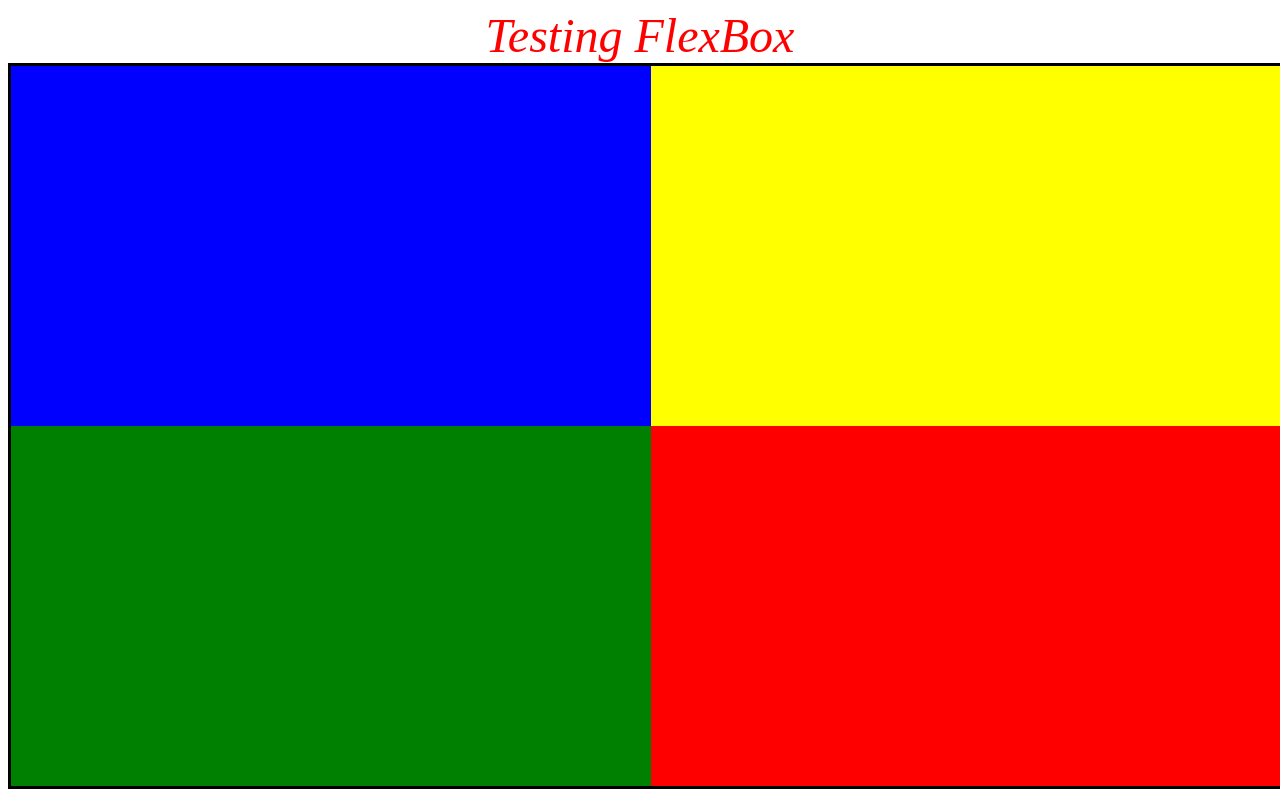
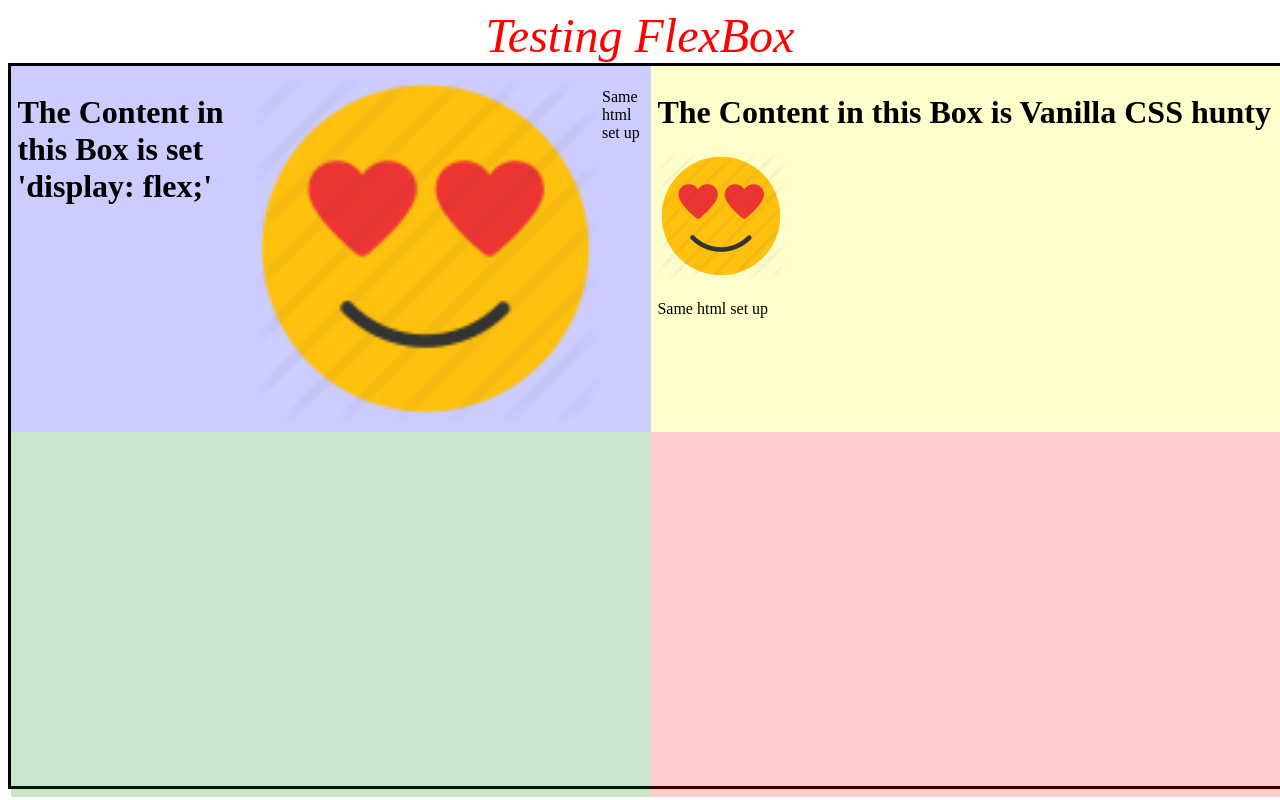
Before and after one commit to twinklefingers/flexbox_tests, a plain HTML site: page index.html in a window 1280 px wide. Drawn offline with Linux system fonts and the light colour scheme.

Commit message:
implimenting display: flex;

```diff
--- a/index.html
+++ b/index.html
@@ -15,8 +15,14 @@
     <header>Testing FlexBox</header>
     <div class="container">
         <div class="box top-right">
+          <h1>The Content in this Box is Vanilla CSS hunty</h1>
+          <img src="./Emoticon.png"/>
+          <p>Same html set up</p>
         </div>
         <div class="box top-left">
+          <h1>The Content in this Box is set 'display: flex;'</h1>
+          <img src="./Emoticon.png"/>
+          <p>Same html set up</p>
         </div>
         <div class="box bottom-right">
         </div>
--- a/styles.css
+++ b/styles.css
@@ -6,33 +6,34 @@ header {
     width: 100%;
 }
 
-
-
-.box{
-  width: 50%;
-  height: 50%;
+.box {
+    /*two sides of .5 padding on 2 objects across 100% of the screen = 2% needed for padding*/
+    width: 49%;
+    height: 49%;
+    padding: .5%;
     /*border: thin solid black;*/
-  display: block;
+    /*display: block;*/
 }
 
 .top-right {
     float: right;
-  background-color: yellow;
-
+    background-color: hsla(60, 100%, 50%, .2);
 }
 
 .top-left {
-  /*float: left;*/
-  background-color: blue;
+    float: left;
+    background-color: hsla(240, 100%, 50%, .2);
+    display: flex;
 }
 
 .bottom-right {
-  background-color: red;
+    background-color: hsla(0, 100%, 50%, .2);
     float: right;
 }
 
 .bottom-left {
-  background-color: green;
+    float: left;
+    background-color: hsla(120, 100%, 25%, .2);
 }
 
 .container {
```
Also changed, not shown: Emoticon.png (added), 1 other file. Lines whose indentation alone changed are shown as unchanged.
